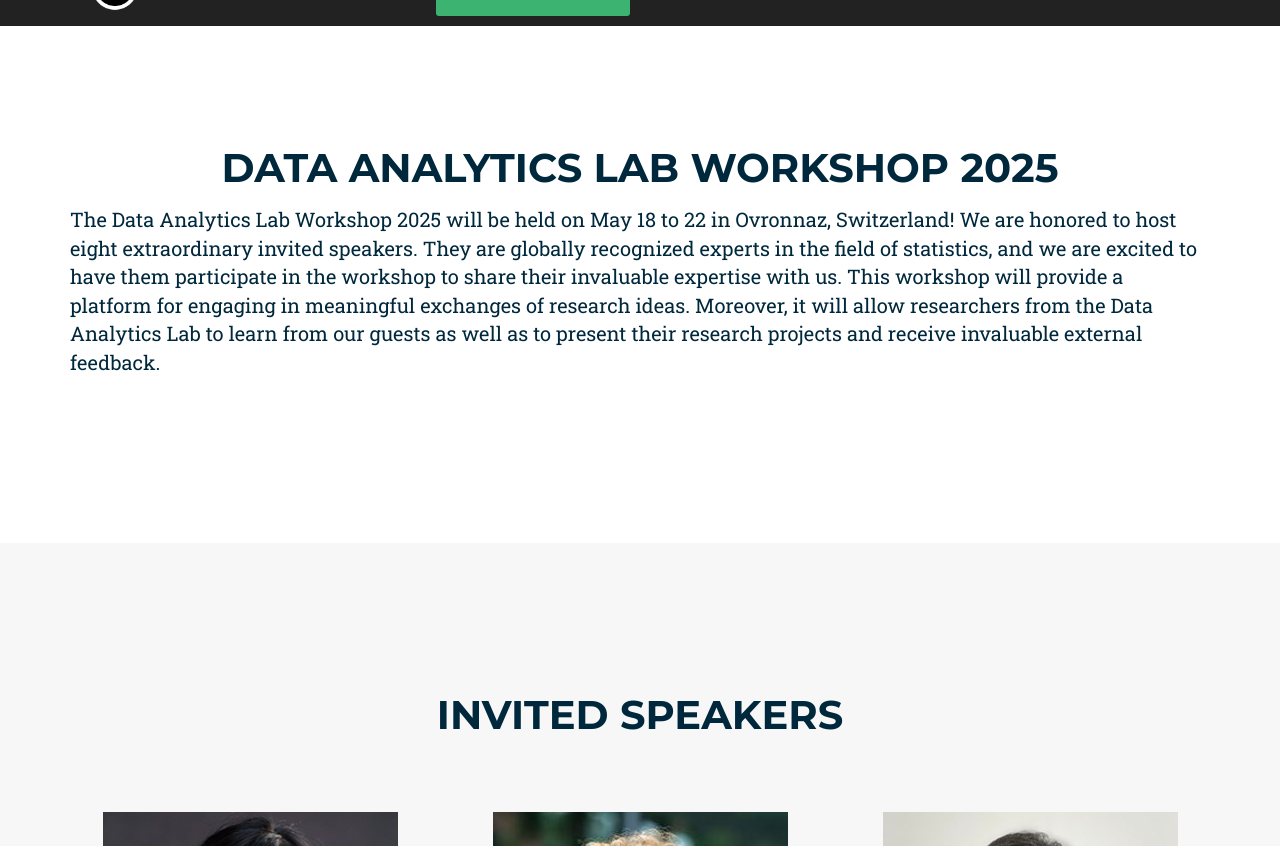
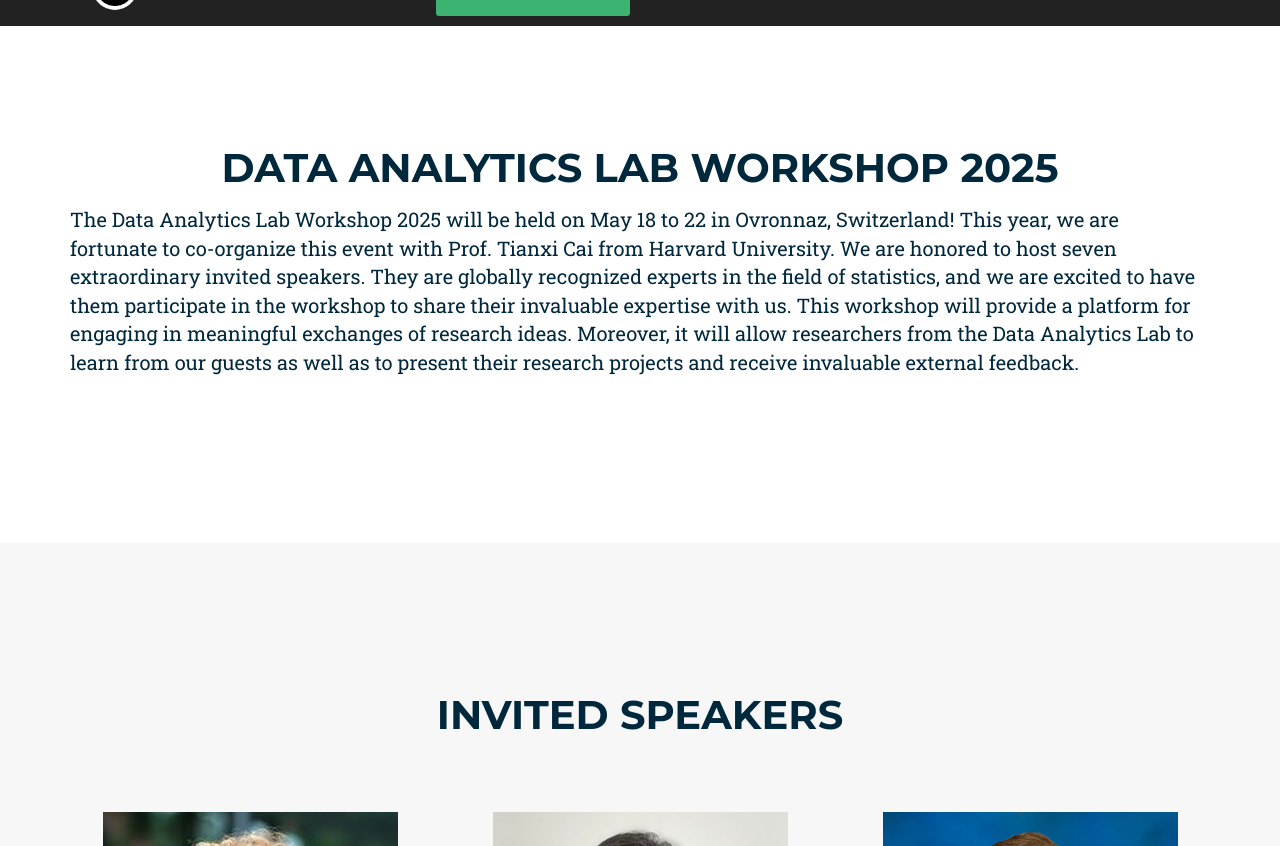
Before and after one commit to SMAC-Group/stat_conf_24, a Jekyll site: the page built from index.html, in a window 1280 px wide and 900 px high, scrolled down 850 px, cut to the strip 54-900 px from the top of the window. Built offline with Jekyll 4.4.1, drawn with Linux system fonts in a browser that asks for light colours; some web fonts are replaced; some of the changed text lies outside the part shown.

Commit message:
minor modif after discussing with stef

```diff
--- a/_includes/2017_data/intro.html
+++ b/_includes/2017_data/intro.html
@@ -15,7 +15,7 @@
 
 
 <span style="font-size: 20px;">
-The Data Analytics Lab Workshop 2025 will be held on May 18 to 22 in Ovronnaz, Switzerland! We are honored to host eight extraordinary invited speakers. They are globally recognized experts in the field of statistics, and we are excited to have them participate in the workshop to share their invaluable expertise with us.
+The Data Analytics Lab Workshop 2025 will be held on May 18 to 22 in Ovronnaz, Switzerland! This year, we are fortunate to co-organize this event with Prof. Tianxi Cai from Harvard University. We are honored to host seven extraordinary invited speakers. They are globally recognized experts in the field of statistics, and we are excited to have them participate in the workshop to share their invaluable expertise with us.
 
 This workshop will provide a platform for engaging in meaningful exchanges of research ideas. Moreover, it will allow researchers from the Data Analytics Lab to learn from our guests as well as to present their research projects and receive invaluable external feedback.
   </span>
--- a/_includes/2017_data/sponsors.html
+++ b/_includes/2017_data/sponsors.html
@@ -31,7 +31,7 @@
 <div>
 
   <span style="font-size: 20px;">
-  We extend our gratitude to the Swiss National Science Foundation, Innosuisse, Harvard Medical School, les Fonds général de l'Université de Genève and l'Université de Genève for supporting our research. This workshop would not have been possible without their funding.
+  We extend our gratitude to the Swiss National Science Foundation, Harvard University, les Fonds général de l'Université de Genève and l'Université de Genève for supporting our research. This workshop would not have been possible without their funding.
 </span>
 
 </div>
@@ -39,11 +39,7 @@
 
             </div>
             <div class="row">
-                <div class="col-md-4 col-sm-6">
-                    <a href="https://www.unige.ch/"  target="_blank" class="portfolio-link" data-toggle="modal">
-                        <img src="../css/2017_style/img/unigelogo-black.png" class="img-responsive img-centered" alt="">
-                    </a>
-                </div>
+
 
                  <div class="col-md-4 col-sm-6">
                     <a href="https://www.snf.ch/en" target="_blank" class="portfolio-link" data-toggle="modal">
@@ -51,11 +47,7 @@
                     </a>
                 </div>
 
-               <div class="col-md-4 col-sm-6">
-                    <a href="https://www.innosuisse.ch/inno/en/home.html"  target="_blank" class="portfolio-link" data-toggle="modal">
-                        <img src="../css/2017_style/img/inno2.png" class="img-responsive img-centered" alt="">
-                    </a>
-                </div>
+
 
 
                                <div class="col-md-4 col-sm-6">
@@ -65,11 +57,7 @@
                 </div>
 
 
-                               <div class="col-md-4 col-sm-6">
-                    <a href="https://www.unige.ch/gsem/en/"  target="_blank" class="portfolio-link" data-toggle="modal">
-                        <img src="../css/2017_style/img/gsem.webp" class="img-responsive img-centered" alt="">
-                    </a>
-                </div>
+
 
 
                <div class="col-md-4 col-sm-6">
@@ -92,7 +80,7 @@
 
                <div class="col-md-4 col-sm-6">
     <a href="https://hms.harvard.edu/" target="_blank" class="portfolio-link" data-toggle="modal">
-        <img src="../css/2017_style/img/harvard3.png" class="img-responsive img-centered" alt="" style="display: block; margin: 0 auto; width: 280px; height: auto;">
+        <img src="../css/2017_style/img/harvard5.png" class="img-responsive img-centered" alt="" style="display: block; margin: 0 auto; width: 280px; height: auto;">
     </a>
 </div>
 
```
Also changed, not shown: _data/twenty_17/speakers.yml (+0 -9 lines), _data/twenty_17/teams.yml (+8 -1 lines), css/2017_style/img/harvard5.png (added), css/2017_style/img/moro2.jpg (added), css/2017_style/img/team/moro2.jpg (added), 6 other files.
